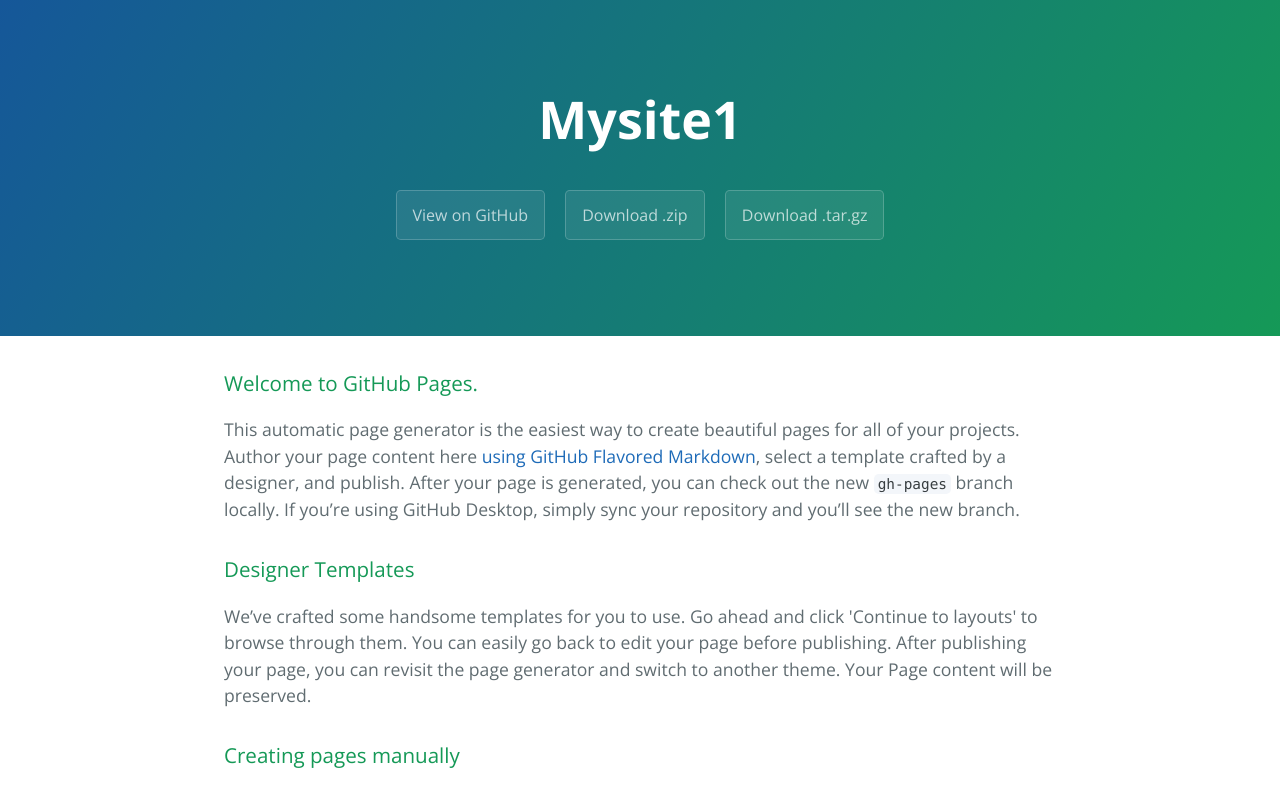
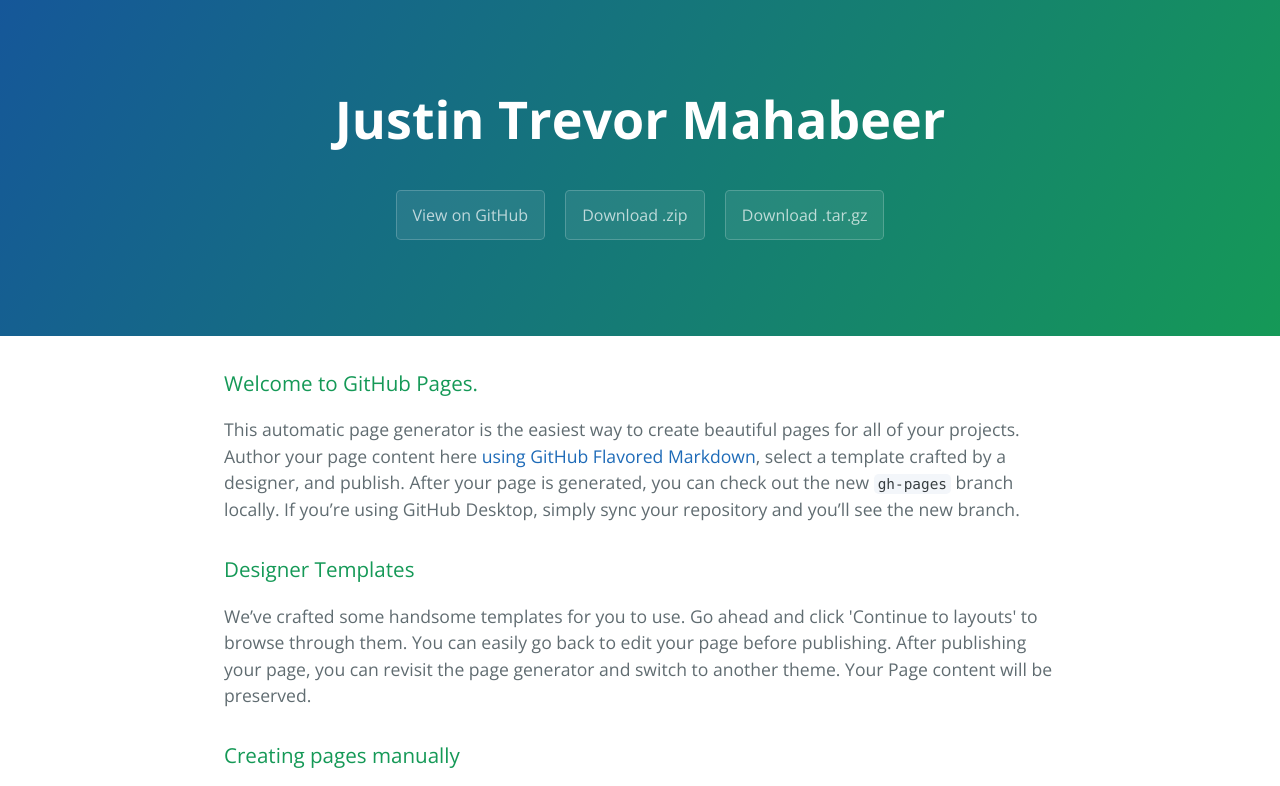
Before and after one commit to JTrevor/MySite1, a plain HTML site: page index.html in a window 1280 px wide. Shown: the top 786 px of the page. Drawn offline with nearby package versions, Linux system fonts and the light colour scheme.

Commit message:
Update index.html

```diff
--- a/index.html
+++ b/index.html
@@ -11,7 +11,7 @@
   </head>
   <body>
     <section class="page-header">
-      <h1 class="project-name">Mysite1</h1>
+      <h1 class="project-name">Justin Trevor Mahabeer</h1>
       <h2 class="project-tagline"></h2>
       <a href="https://github.com/JTrevor/MySite1" class="btn">View on GitHub</a>
       <a href="https://github.com/JTrevor/MySite1/zipball/master" class="btn">Download .zip</a>
```
